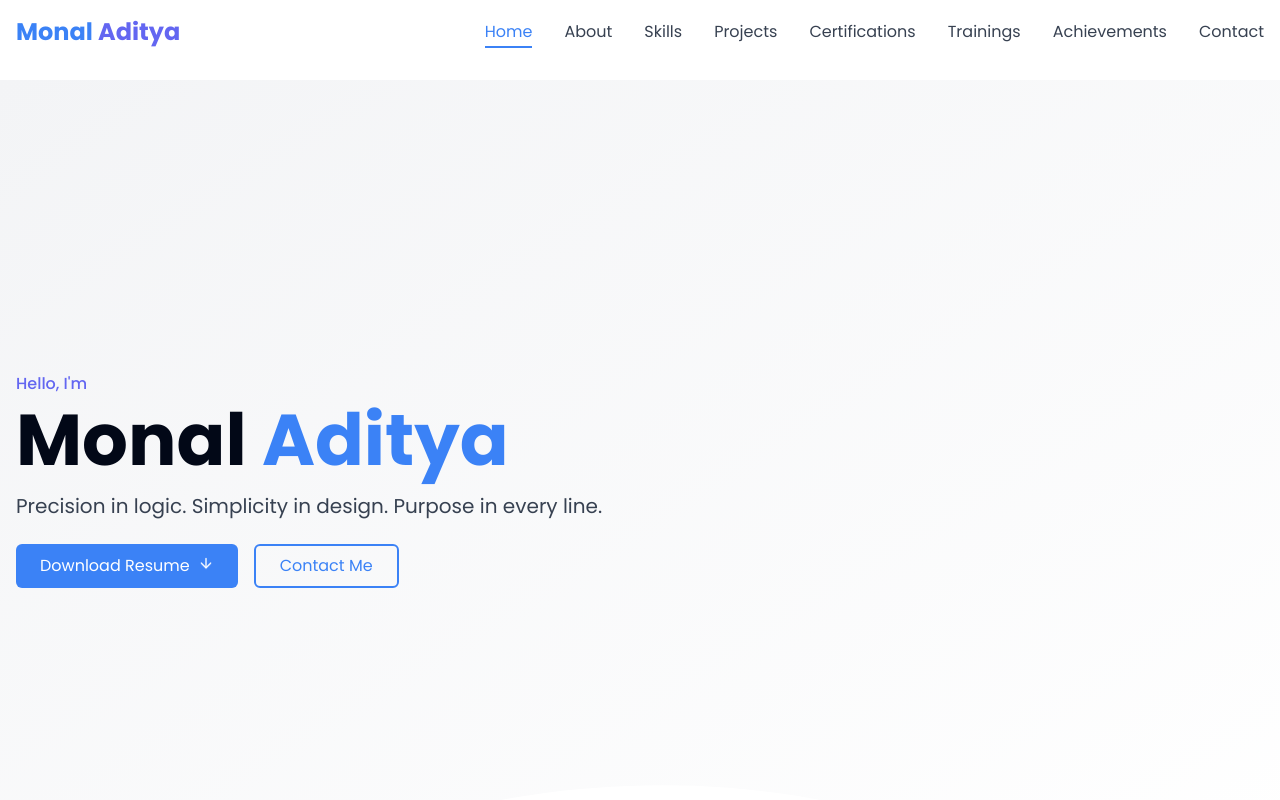
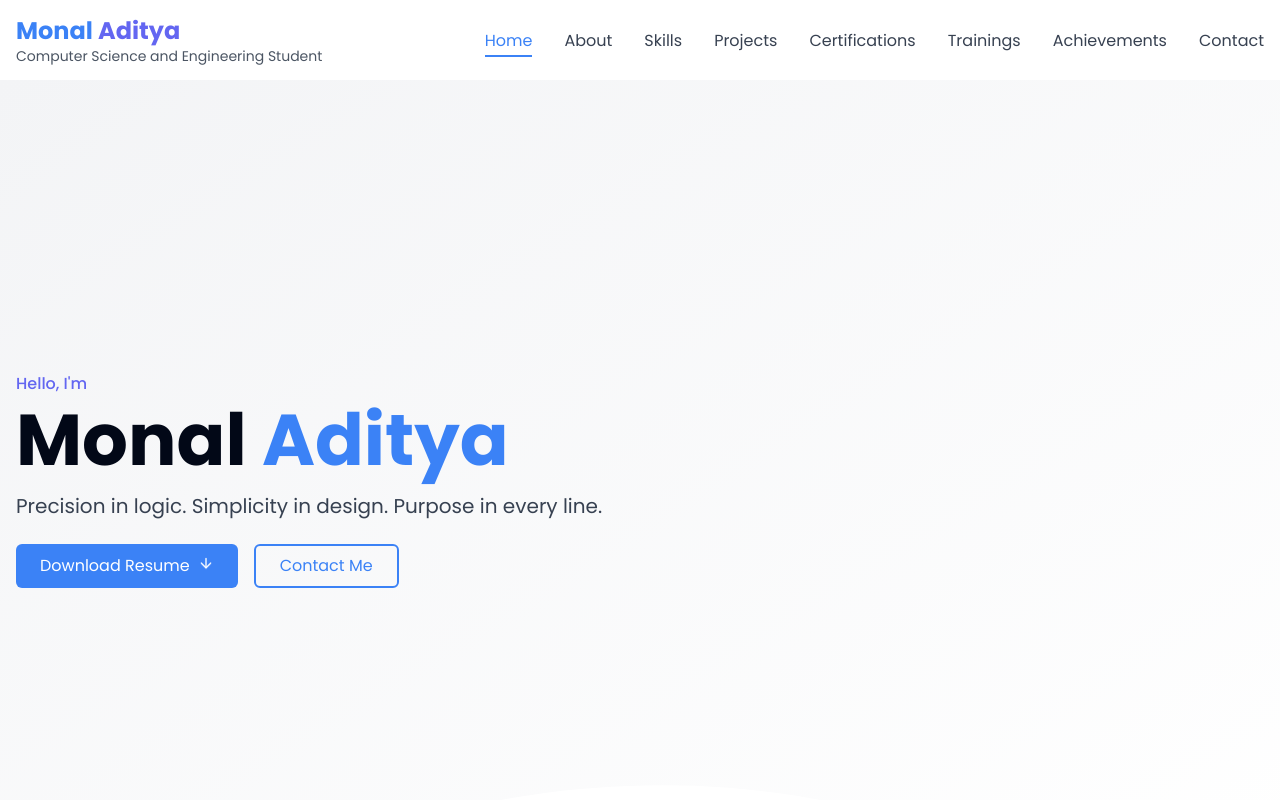
Before and after one commit to MONAL7634/monal-aditya-portfolio-site, a React (Vite) app: page / in a window 1280 px wide. Shown: the top 800 px of the page. Built offline with nearby package versions, Linux system fonts and the light colour scheme.

Commit message:
feat: Add degree information to navbar
Adds a subtitle with degree information below the name in the navbar.

```diff
--- a/src/components/Navbar.tsx
+++ b/src/components/Navbar.tsx
@@ -1,4 +1,3 @@
-
 import React, { useState, useEffect } from 'react';
 import { NavLink } from 'react-router-dom';
 import { cn } from '@/lib/utils';
@@ -30,9 +29,14 @@ const Navbar = () => {
       )}
     >
       <div className="container mx-auto px-4 flex justify-between items-center">
-        <NavLink to="/" className="text-2xl font-bold text-portfolio-primary">
-          Monal <span className="text-portfolio-secondary">Aditya</span>
-        </NavLink>
+        <div>
+          <NavLink to="/" className="block text-2xl font-bold text-portfolio-primary leading-tight">
+            Monal <span className="text-portfolio-secondary">Aditya</span>
+            <p className="text-sm text-gray-600 font-normal">
+              Computer Science and Engineering Student
+            </p>
+          </NavLink>
+        </div>
 
         {/* Desktop Navigation */}
         <nav className="hidden md:flex space-x-8">
```
